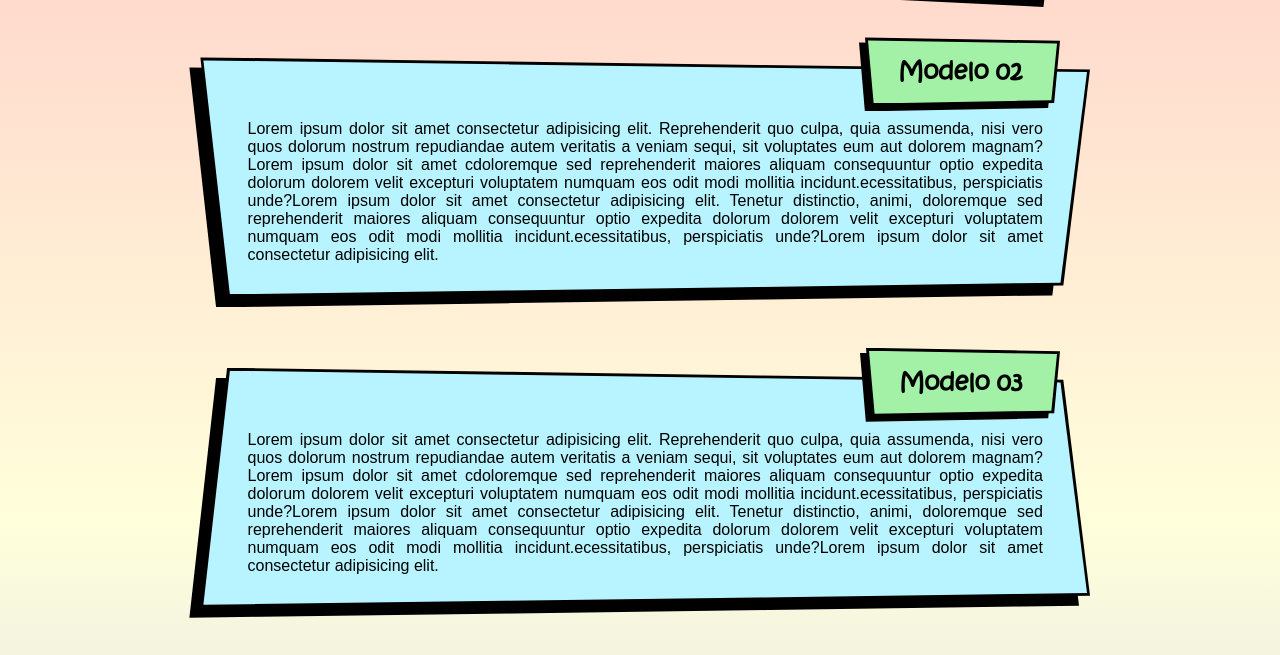
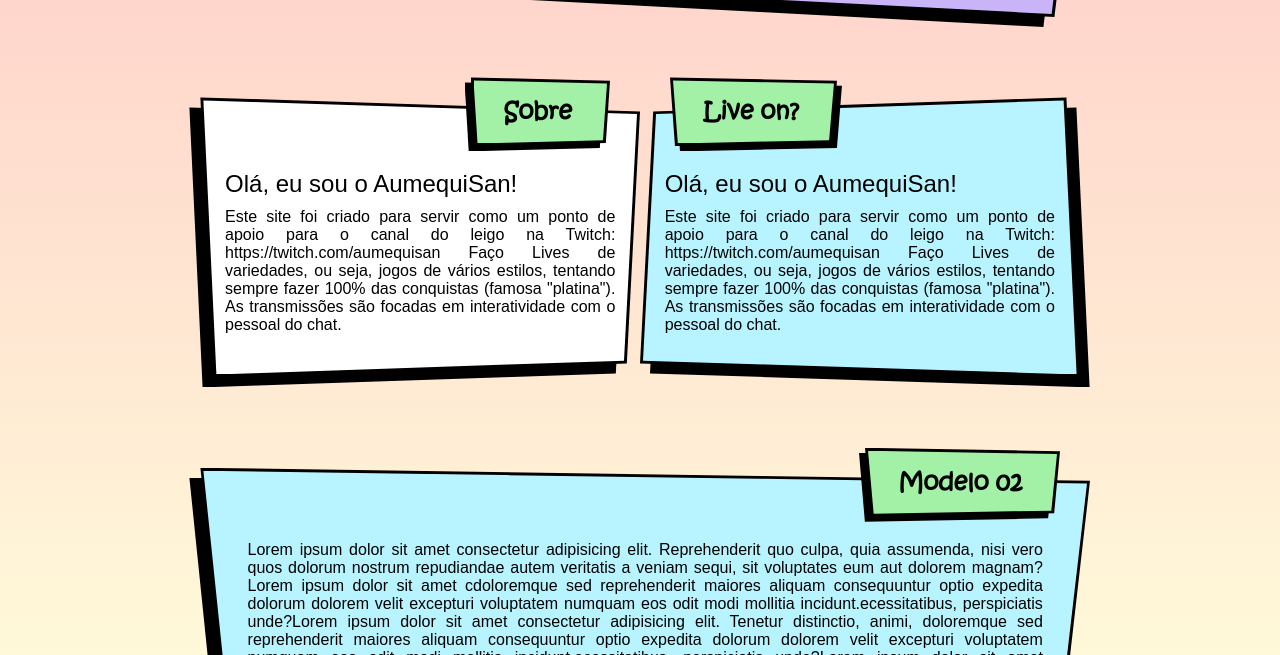
Before and after one commit to AumequiSan/aumequisan_com, a plain HTML site: page index.html in a window 1280 px wide. Shown: the part 289-944 px from the top of the page. Drawn offline with Linux system fonts and the light colour scheme; files whose address does not match are found by name; a web font is replaced by a local one.

Commit message:
Adicionado flexbox

```diff
--- a/index.html
+++ b/index.html
@@ -20,8 +20,69 @@
     </header>
 
     <main>
+
+      <section id="s01" class="column-2">
+
+        <div class="quadro-geral">
+          <div class="titulo-geral-right">
+            <div class="titulo-sombra-left-bottom">
+              <div class="titulo-borda-modelo02">
+                <div class="titulo-conteudo-modelo02" style="background-color: rgb(162, 241, 166)">
+                  <h1>Sobre</h1>
+                </div>
+              </div>
+            </div>
+          </div>
+          <div class="quadro-sombra-left-bottom">
+            <div class="quadro-borda-modelo02">
+              <div class="quadro-conteudo-modelo02" style="background-color: rgb(255, 255, 255);">
+                <p>
+                  <span style="font-size: 1.5em">Olá, eu sou o AumequiSan!</span>
+                </p>
+                <p>Este site foi criado para servir como um ponto de apoio para o canal do leigo na Twitch: https://twitch.com/aumequisan
+
+                  Faço Lives de variedades, ou seja, jogos de vários estilos, tentando sempre fazer 100% das conquistas (famosa "platina").
+
+                  As transmissões são focadas em interatividade com o pessoal do chat.</p>
+              </div>
+            </div>
+          </div>
+        </div>
+
+        <div class="quadro-geral">
+          <div class="titulo-geral-left">
+            <div class="titulo-sombra-right-bottom">
+              <div class="titulo-borda-modelo02">
+                <div class="titulo-conteudo-modelo02" style="background-color: rgb(162, 241, 166)">
+                  <h1>Live on?</h1>
+                </div>
+              </div>
+            </div>
+          </div>
+          <div class="quadro-sombra-right-bottom">
+            <div class="quadro-borda-modelo04">
+              <div class="quadro-conteudo-modelo04" style="background-color: rgb(184, 244, 255);">
+                <p>
+                  <span style="font-size: 1.5em">Olá, eu sou o AumequiSan!</span>
+                </p>
+                <p>Este site foi criado para servir como um ponto de apoio para o canal do leigo na Twitch: https://twitch.com/aumequisan
+
+                  Faço Lives de variedades, ou seja, jogos de vários estilos, tentando sempre fazer 100% das conquistas (famosa "platina").
+
+                  As transmissões são focadas em interatividade com o pessoal do chat.</p>
+              </div>
+            </div>
+          </div>
+        </div>
+
+      </section>
+      <section class="column-2">
+
+      </section>
+      <section class="column-3">
+
+      </section>
       <section>
-        <div>
         <div class="quadro-geral">
           <div class="titulo-geral-right">
             <div class="titulo-sombra-left-bottom">
@@ -51,7 +112,6 @@
                   incidunt.ecessitatibus, perspiciatis unde?Lorem ipsum dolor
                   sit amet consectetur adipisicing elit.
                 </p>
-                </div>
               </div>
             </div>
           </div>
@@ -158,6 +218,7 @@
           </div>
         </div>
       </section>
+
     </main>
 
     <footer>Rodapé</footer>
--- a/src/style/style.css
+++ b/src/style/style.css
@@ -23,9 +23,12 @@
 :root {
   --black: #000;
   --white: #fff;
+
   --color-shadow: black;
   --color-border: black;
+
   --color: ;
+
   --fonte-padrao: Arial, Helvetica, sans-serif;
   --fonte-destaque: "Kristen ITC", sans-serif;
   --fonte01: 'Noto Color Emoji', sans-serif;
@@ -33,6 +36,8 @@
   --fonte03: 'Caveat Brush', cursive;
   --fonte04: 'Mali', cursive;
   --font-emojis: font-family: 'Noto Color Emoji', sans-serif;
+
+  --largura-borda: 3px;
 
 }
 
@@ -55,6 +60,11 @@ header {
 
 body {
   background-image: linear-gradient(rgb(255, 198, 198), rgb(255, 255, 219), rgb(186, 186, 253));
+}
+
+
+p {
+  margin: 10px auto;
 }
 
 .he-geral {
@@ -257,3 +267,30 @@ body {
   background-color: rgb(153, 153, 153);
   padding: 15px 35px 15px 30px;
 }
+
+
+
+
+#s01 div.quadro-geral {
+  flex: 50%
+}
+
+
+.column-2 {
+  max-width: 900px;
+  display: flex;
+  flex-wrap: wrap;
+}
+
+
+.quadro-teste {
+
+  clip-path: polygon(3% 5%, 97% 0%, 100% 100%, 0% 95%);
+  padding: 20px;
+  background-color: red;
+}
+
+.quadro-teste-sombra {
+  filter: drop-shadow(0.35em 0.35em 0px var(--color-shadow));
+
+}
```
Lines whose indentation alone changed are shown as unchanged.
